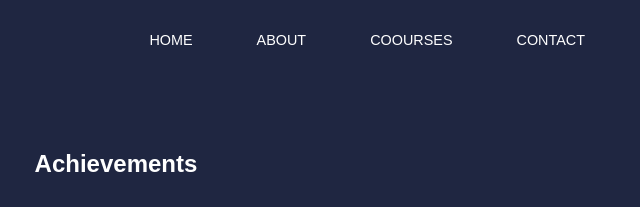
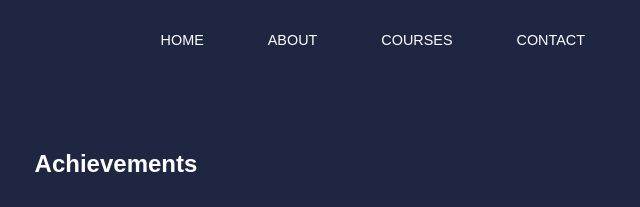
Before and after one commit to Clifmarvon/Clime-Cart, a plain HTML site: page Index.html in a window 1280 px wide. Shown: the top 207 px of the page, 567-1207 px from the left. Drawn offline with nearby package versions, Linux system fonts and the light colour scheme.

Commit message:
Update Index.html

```diff
--- a/Index.html
+++ b/Index.html
@@ -41,7 +41,7 @@
              <ul class="nav__menu">
                  <li><a href="index.html">HOME</a></li>
                  <li><a href="Index.html">ABOUT</a></li>
-                 <li><a href="INdex.html">COOURSES</a></li>
+                 <li><a href="INdex.html">COURSES</a></li>
                  <li><a href="INDex.html">CONTACT</a></li>
             </ul>
             <button id="open-menu-btn"><i class="uil uil-bars"></i></button>
```
